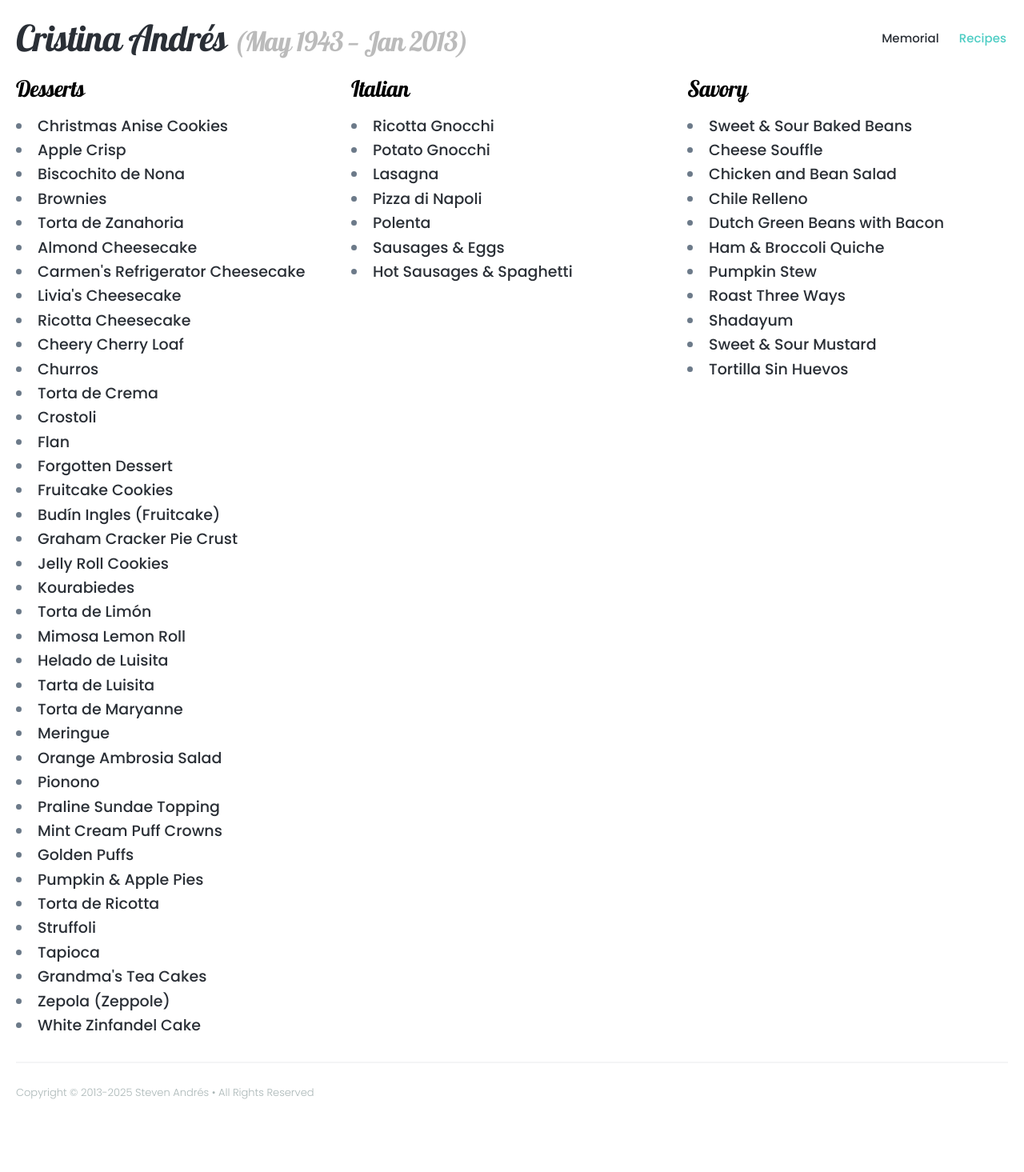
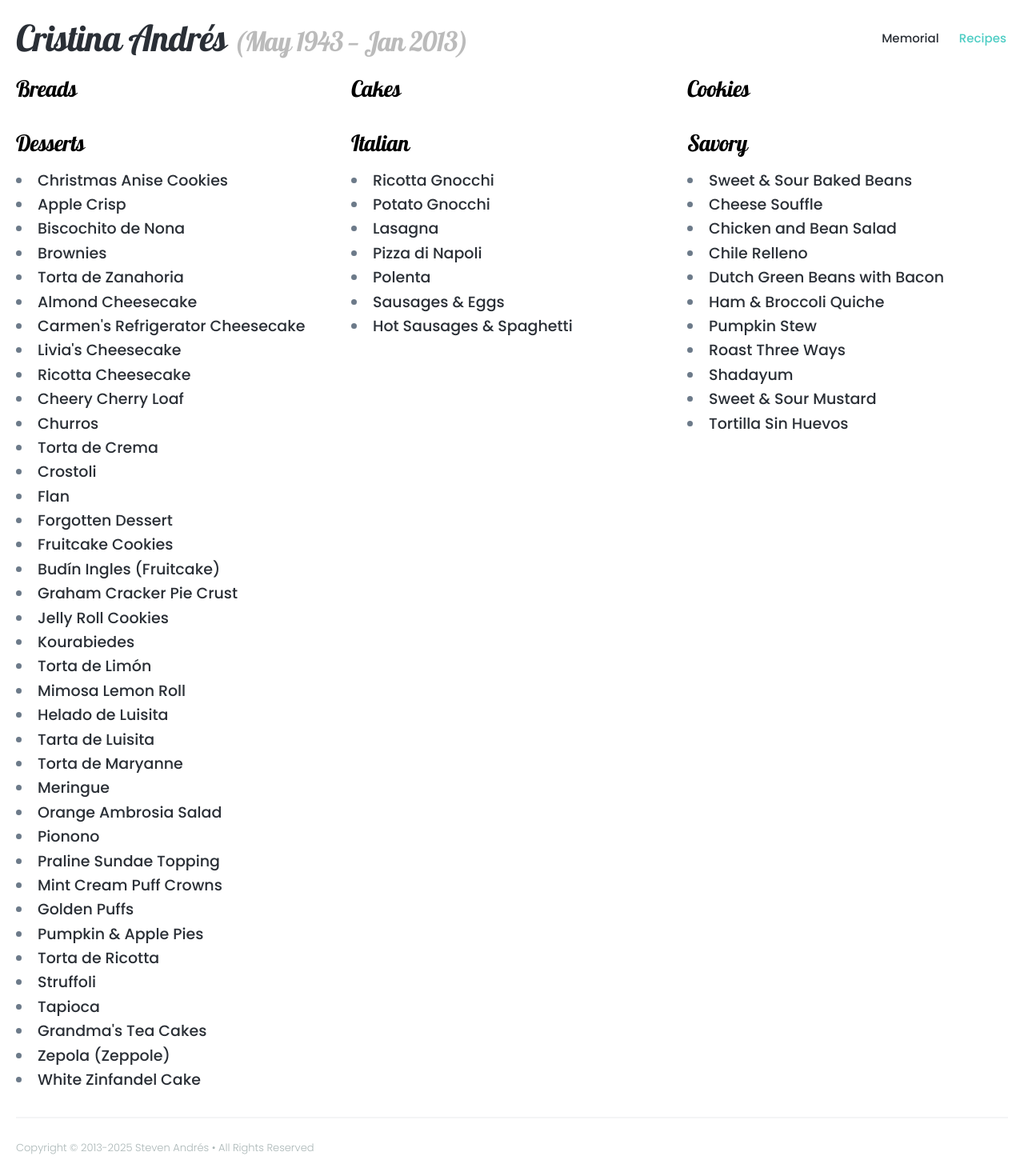
Before and after one commit to 950cagney/950cagney.github.io, a Jekyll site: the page built from recipes/index.html, in a window 1280 px wide. Shown: the whole page at 80% size. Built offline with Jekyll 4.4.1, drawn with Linux system fonts in a browser that asks for light colours; nearby versions of some CDN libraries; before the commit the page ends 1396 px from its top, so only the background shows below that.

Commit message:
Update index.html

```diff
--- a/recipes/index.html
+++ b/recipes/index.html
@@ -7,6 +7,39 @@ title: Recipes
 
 	<div class="content-wrap listing-wrap recipes">
 
+		<article class="listing-item">
+			<h2 class="listing-item__title" style="color: black;">Breads</h2>
+				<ul>
+{% for project in site.projects %}
+	{% if project.category == "bread" %}
+					<li><a href="{{ project.url | relative_url }}">{{ project.title }}</a></li>
+	{% endif %}
+{% endfor %}
+				</ul>
+		</article>
+<!--  -->
+		<article class="listing-item">
+			<h2 class="listing-item__title" style="color: black;">Cakes</h2>
+				<ul>
+{% for project in site.projects %}
+	{% if project.category == "cake" %}
+					<li><a href="{{ project.url | relative_url }}">{{ project.title }}</a></li>
+	{% endif %}
+{% endfor %}
+				</ul>
+		</article>
+<!--  -->
+		<article class="listing-item">
+			<h2 class="listing-item__title" style="color: black;">Cookies</h2>
+				<ul>
+{% for project in site.projects %}
+	{% if project.category == "cookie" %}
+					<li><a href="{{ project.url | relative_url }}">{{ project.title }}</a></li>
+	{% endif %}
+{% endfor %}
+				</ul>
+		</article>
+<!--  -->
 		<article class="listing-item">
 			<h2 class="listing-item__title" style="color: black;">Desserts</h2>
 				<ul>
```
